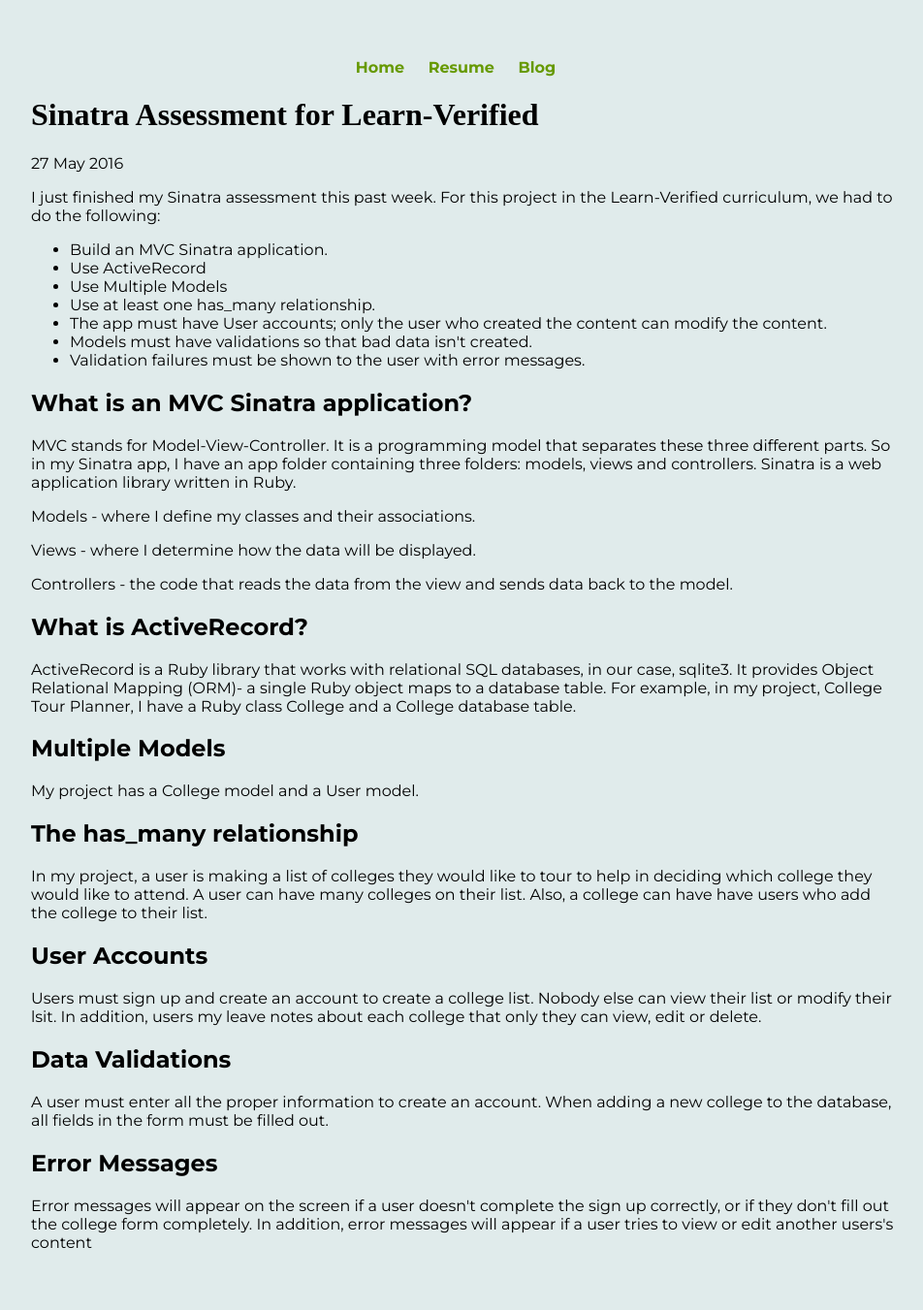
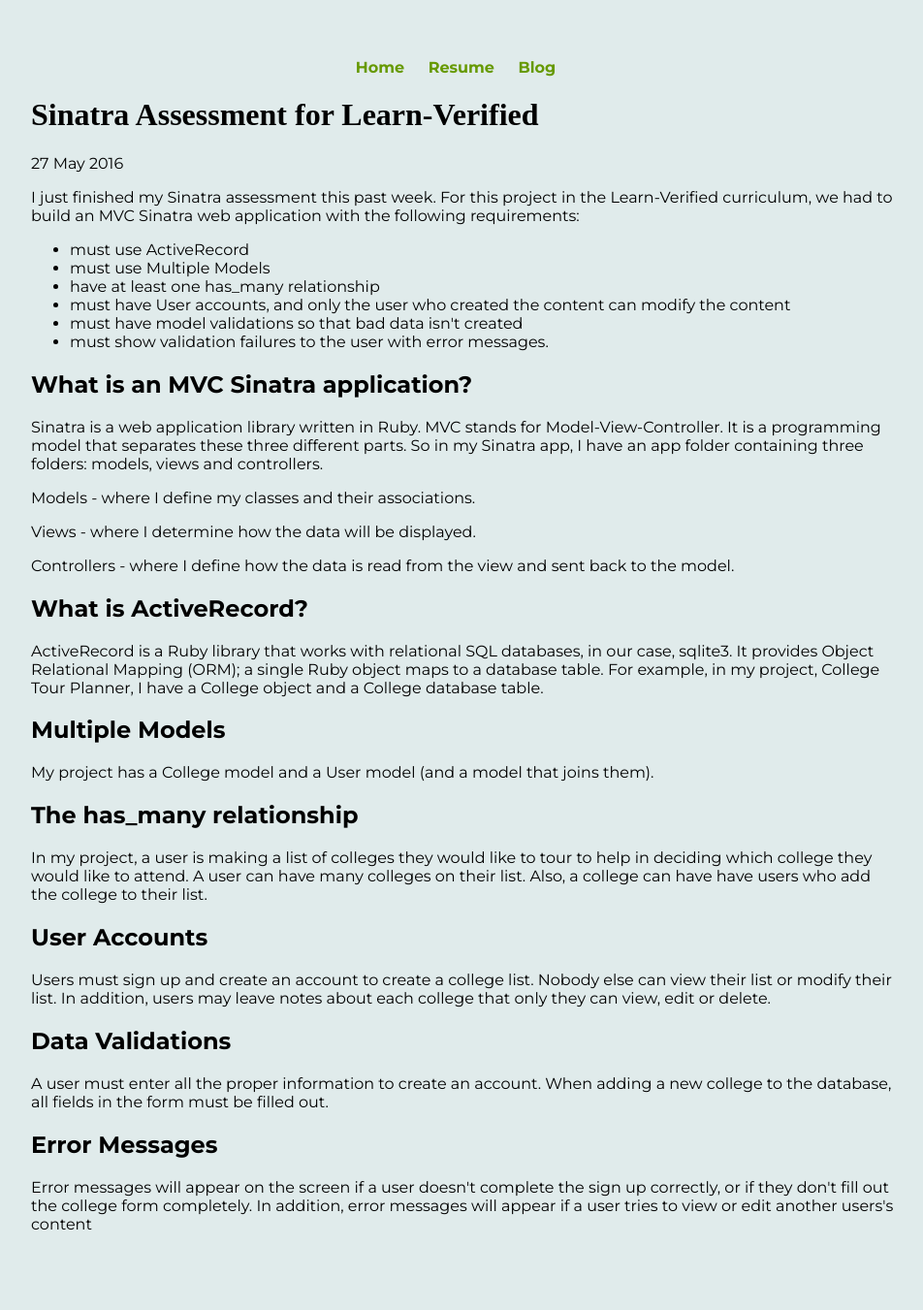
Before and after one commit to jmheyd/jmheyd.github.io, a Jekyll site: the page built from _posts/2016-05-27-sinatra-assessment.md, in a window 1280 px wide. Shown: the whole page at 97% size, without its empty margins (160-1112 px from the left). Built offline with Jekyll 4.4.1, drawn with Linux system fonts in a browser that asks for light colours; some web fonts are replaced.

Commit message:
update post

```diff
--- a/_posts/2016-05-27-sinatra-assessment.md
+++ b/_posts/2016-05-27-sinatra-assessment.md
@@ -4,36 +4,35 @@ title: "Sinatra Assessment for Learn-Verified"
 date: 2016-05-27
 ---
 
-I just finished my Sinatra assessment this past week. For this project in the Learn-Verified curriculum, we had to do the following:
+I just finished my Sinatra assessment this past week. For this project in the Learn-Verified curriculum, we had to build an MVC Sinatra web application with the following requirements:
 
 <ul>
-	<li>Build an MVC Sinatra application.</li>
-	<li>Use ActiveRecord</li>
-	<li>Use Multiple Models</li>
-	<li>Use at least one has_many relationship.</li>
-	<li>The app must have User accounts; only the user who created the content can modify the content.</li>
-	<li>Models must have validations so that bad data isn't created.</li>
-	<li>Validation failures must be shown to the user with error messages.</li>
+	<li>must use ActiveRecord</li>
+	<li>must use Multiple Models</li>
+	<li>have at least one has_many relationship</li>
+	<li>must have User accounts, and only the user who created the content can modify the content</li>
+	<li>must have model validations so that bad data isn't created</li>
+	<li>must show validation failures to the user with error messages.</li>
 </ul>
 
 <h2>What is an MVC Sinatra application?</h2>
-<p>MVC stands for Model-View-Controller. It is a programming model that separates these three different parts. So in my Sinatra app, I have an app folder containing three folders: models, views and controllers. Sinatra is a web application library written in Ruby.</p>
+<p>Sinatra is a web application library written in Ruby. MVC stands for Model-View-Controller. It is a programming model that separates these three different parts. So in my Sinatra app, I have an app folder containing three folders: models, views and controllers. </p>
 
 <p>Models - where I define my classes and their associations.</p>
 <p>Views - where I determine how the data will be displayed.</p>
-<p>Controllers - the code that reads the data from the view and sends data back to the model.</p>
+<p>Controllers - where I define how the data is read from the view and sent back to the model.</p>
 
 <h2>What is ActiveRecord?</h2>
-<p>ActiveRecord is a Ruby library that works with relational SQL databases, in our case, sqlite3. It provides Object Relational Mapping (ORM)- a single Ruby object maps to a database table. For example, in my project, College Tour Planner, I have a Ruby class College and a College database table.</p>
+<p>ActiveRecord is a Ruby library that works with relational SQL databases, in our case, sqlite3. It provides Object Relational Mapping (ORM); a single Ruby object maps to a database table. For example, in my project, College Tour Planner, I have a College object and a College database table.</p>
 
 <h2>Multiple Models</h2>
-<p>My project has a College model and a User model.</p>
+<p>My project has a College model and a User model (and a model that joins them).</p>
 
 <h2>The has_many relationship</h2>
 <p>In my project, a user is making a list of colleges they would like to tour to help in deciding which college they would like to attend. A user can have many colleges on their list. Also, a college can have have users who add the college to their list.</p>
 
 <h2>User Accounts</h2>
-<p>Users must sign up and create an account to create a college list. Nobody else can view their list or modify their lsit. In addition, users my leave notes about each college that only they can view, edit or delete.</p>
+<p>Users must sign up and create an account to create a college list. Nobody else can view their list or modify their list. In addition, users may leave notes about each college that only they can view, edit or delete.</p>
 
 <h2>Data Validations</h2>
 <p>A user must enter all the proper information to create an account. When adding a new college to the database, all fields in the form must be filled out.<p>
```
